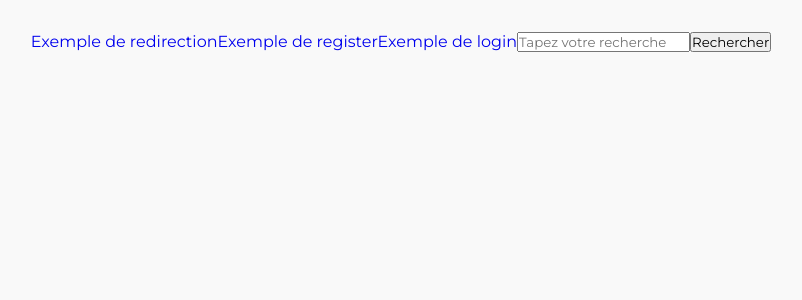
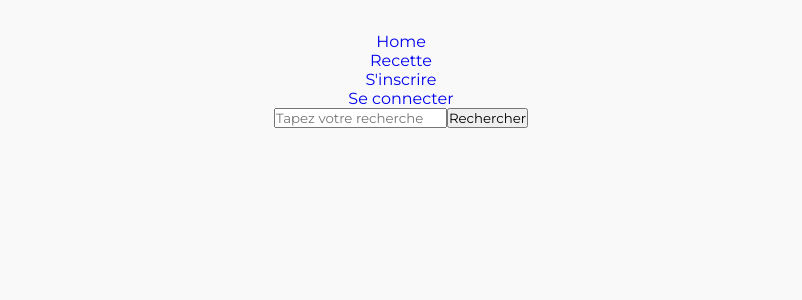
Before and after one commit to Benoitapps/ProjetIA, a React (Vite) app in the folder front/: page / in a window 1280 px wide. Shown: the top 300 px of the page, without its empty margins (239-1041 px from the left). Built offline with nearby package versions, Linux system fonts and the light colour scheme.

Commit message:
improve BrowerRouter

```diff
--- a/front/src/App.jsx
+++ b/front/src/App.jsx
@@ -1,40 +1,25 @@
 import './assets/css/App.css';
-import {
-  createBrowserRouter,
-  RouterProvider,
-} from "react-router-dom";
-import HomePage from './Components/HomePage';
+import { BrowserRouter, Routes, Route } from "react-router-dom";
+import Home from './Components/Home';
 import RegisterPage from './Components/Register/RegisterPage';
 import LoginPage from './Components/Login/LoginPage';
 import PreferencePage from './Components/FoodPreference/PreferencePage';
-
-const router = createBrowserRouter([
-  {
-    path: "/",
-    element: <HomePage />,
-  },
-  {
-    path: "/recipe",
-    element: <div>Page des recettes</div>,
-  },
-  {
-    path: "/register",
-    element: <RegisterPage/>,
-  },
-  {
-    path: "/login",
-    element: <LoginPage/>,
-  },
-  {
-    path: "/pref",
-    element: <PreferencePage/>,
-  },
-]);
+import NavBar from './Components/NavBar';
 
 function App() {
   return (
     <>
-      <RouterProvider router={router} />
+      <BrowserRouter>
+        <Routes>
+          <Route path="/" element={<NavBar />}>
+            <Route index element={<Home />} />
+            <Route path="recipe" element={<div>Page des recettes</div>} />
+            <Route path="register" element={<RegisterPage />} />
+            <Route path="login" element={<LoginPage />} />
+            <Route path="pref" element={<PreferencePage />} />
+          </Route>
+        </Routes>
+      </BrowserRouter>
     </>
   )
 }
--- a/front/src/Components/HomePage.jsx
+++ b/front/src/Components/Home.jsx
@@ -1,16 +1,12 @@
 import { useState } from 'react';
 import SearchBar from './Search/SearchBar';
 import RecipesList from './Search/RecipesList';
-import { Link } from 'react-router-dom';
 
 function HomePage() {
     const [recipes, setRecipes] = useState([]);
 
     return (
         <>
-            <Link to="/recipe">Exemple de redirection</Link>
-            <Link to="/register">Exemple de register</Link>
-            <Link to="/login">Exemple de login</Link>
             <SearchBar setRecipes={setRecipes}/>
             <RecipesList recipes={recipes}/>
         </>
--- /dev/null
+++ b/front/src/Components/NavBar.jsx
@@ -0,0 +1,29 @@
+import React from 'react';
+import { Outlet, Link } from "react-router-dom";
+
+function NavBar() {
+    return (
+        <>
+            <nav>
+                <ul>
+                    <li>
+                        <Link to="/">Home</Link>
+                    </li>
+                    <li>
+                        <Link to="/recipe">Recette</Link>
+                    </li>
+                    <li>
+                        <Link to="/register">S'inscrire</Link>
+                    </li>
+                    <li>
+                        <Link to="/login">Se connecter</Link>
+                    </li>
+                </ul>
+            </nav>
+
+            <Outlet />
+        </>
+    );
+}
+
+export default NavBar;
```
